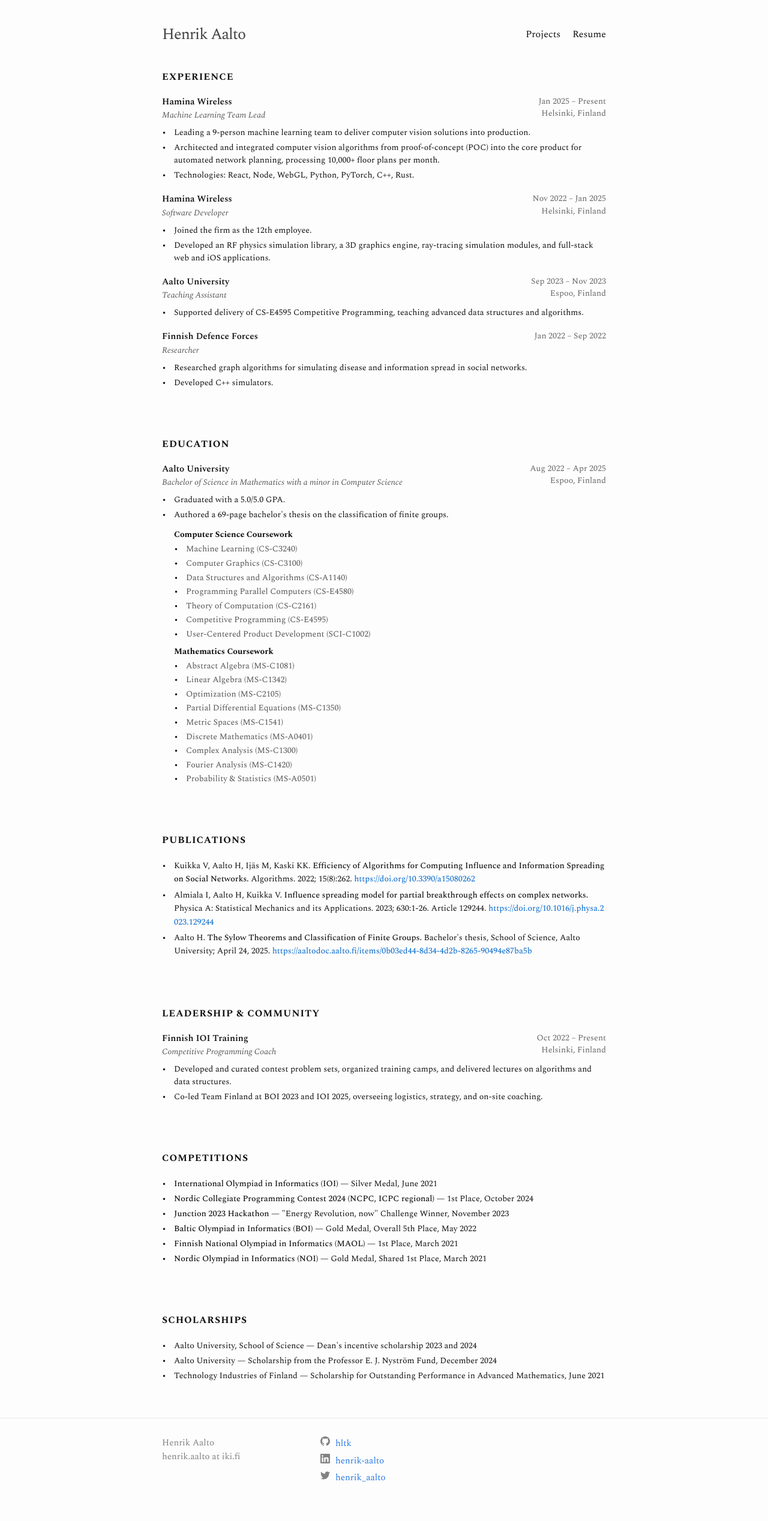
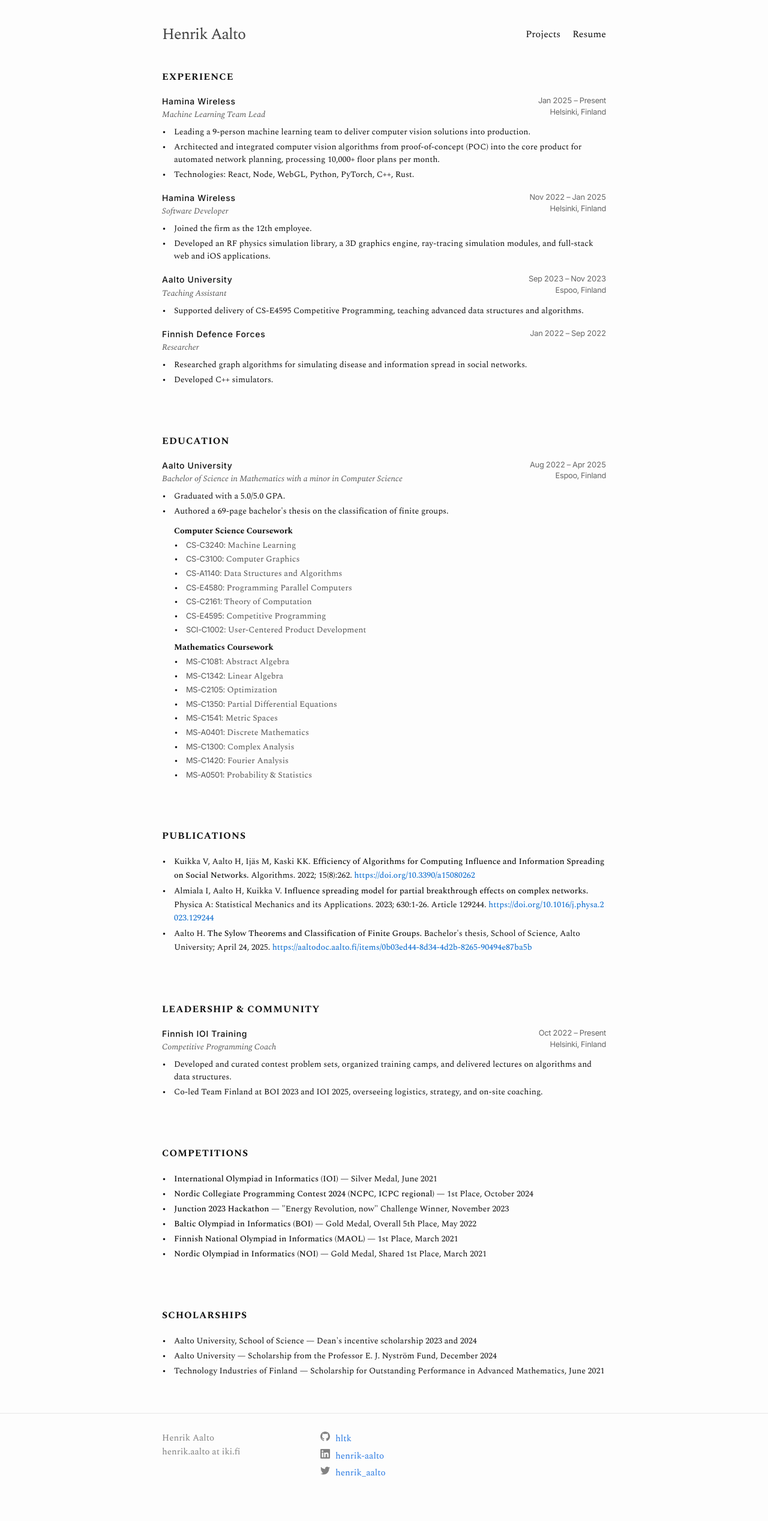
Before and after one commit to hltk/hltk.github.io, a Jekyll site: the page built from resume.md, in a window 1280 px wide. Shown: the whole page at 60% size. Built offline with Jekyll 4.4.1, drawn with Linux system fonts in a browser that asks for light colours.

Commit message:
style: improve resume typography with Inter font
- Add Inter font family for sans-serif elements
- Apply Inter to organization names, locations, and course codes
- Adjust letter-spacing from -0.05em to -0.025em for better readability
- Add tabular-nums for date alignment
- Restructure course listings with styled course codes

```diff
--- a/_includes/head.html
+++ b/_includes/head.html
@@ -5,7 +5,7 @@
   {%- seo -%}
   <link rel="preconnect" href="https://fonts.googleapis.com">
   <link rel="preconnect" href="https://fonts.gstatic.com" crossorigin>
-  <link href="https://fonts.googleapis.com/css2?family=Spectral:ital,wght@0,200;0,300;0,400;0,500;0,600;0,700;0,800;1,200;1,300;1,400;1,500;1,600;1,700;1,800&display=swap" rel="stylesheet">
+  <link href="https://fonts.googleapis.com/css2?family=Inter:ital,opsz,wght@0,14..32,100..900;1,14..32,100..900&family=Spectral:ital,wght@0,200;0,300;0,400;0,500;0,600;0,700;0,800;1,200;1,300;1,400;1,500;1,600;1,700;1,800&display=swap" rel="stylesheet">
   <link rel="stylesheet" href="{{ "/assets/main.css" | relative_url }}">
   {%- if jekyll.environment == 'production' and site.google_analytics -%}
     {%- include google-analytics.html -%}
--- a/_sass/minima.scss
+++ b/_sass/minima.scss
@@ -2,6 +2,7 @@
 
 // Typography
 $base-font-family: "Spectral", Georgia, Cambria, "Times New Roman", Times, serif !default;
+$sans-serif-font-family: "Inter", -apple-system, BlinkMacSystemFont, "Segoe UI", Roboto, "Helvetica Neue", Arial, sans-serif !default;
 $base-font-size:   16px !default;
 $base-font-weight: 400 !default;
 $base-line-height: 1.5 !default;
--- a/assets/main.scss
+++ b/assets/main.scss
@@ -299,7 +299,11 @@ h1, h2, h3, h4, h5, h6 {
   .resume-right {
     flex-shrink: 0;
     text-align: right;
-    font-size: $font-size-sm;
+    font-family: $sans-serif-font-family;
+    font-size: $font-size-sm * 0.92;
+    letter-spacing: -0.025em;
+    font-weight: 400;
+    font-variant-numeric: tabular-nums;
     color: $color-text-tertiary;
     line-height: 1.3;
   }
@@ -307,8 +311,10 @@ h1, h2, h3, h4, h5, h6 {
 
 // Organization/institution name
 .resume-org {
-  font-size: 15px;
-  font-weight: 600;
+  font-family: $sans-serif-font-family;
+  font-size: $font-size-sm;
+  letter-spacing: 0.05em;
+  font-weight: 500;
   margin: 0;
   padding: 0;
   color: $color-text-primary;
@@ -327,7 +333,10 @@ h1, h2, h3, h4, h5, h6 {
 // Location info
 .resume-location {
   display: block;
-  font-size: $font-size-sm;
+  font-family: $sans-serif-font-family;
+  font-size: $font-size-sm * 0.92;
+  letter-spacing: -0.025em;
+  font-weight: 400;
   color: $color-text-tertiary;
   margin-top: 2px;
 }
@@ -367,6 +376,14 @@ h1, h2, h3, h4, h5, h6 {
     color: $color-text-secondary;
     line-height: 1.4;
   }
+}
+
+.course-code {
+  font-family: $sans-serif-font-family;
+  font-size: $font-size-sm * 0.92;
+  letter-spacing: -0.025em;
+  font-weight: 400;
+  color: $color-text-secondary;
 }
 
 // Publications list
--- a/resume.md
+++ b/resume.md
@@ -98,25 +98,25 @@ hide_title: true
       <div class="coursework-section">
         <p class="coursework-title"><strong>Computer Science Coursework</strong></p>
         <ul class="coursework-list">
-          <li>Machine Learning (CS-C3240)</li>
-          <li>Computer Graphics (CS-C3100)</li>
-          <li>Data Structures and Algorithms (CS-A1140)</li>
-          <li>Programming Parallel Computers (CS-E4580)</li>
-          <li>Theory of Computation (CS-C2161)</li>
-          <li>Competitive Programming (CS-E4595)</li>
-          <li>User-Centered Product Development (SCI-C1002)</li>
+          <li><span class="course-code">CS-C3240:</span> Machine Learning</li>
+          <li><span class="course-code">CS-C3100:</span> Computer Graphics</li>
+          <li><span class="course-code">CS-A1140:</span> Data Structures and Algorithms</li>
+          <li><span class="course-code">CS-E4580:</span> Programming Parallel Computers</li>
+          <li><span class="course-code">CS-C2161:</span> Theory of Computation</li>
+          <li><span class="course-code">CS-E4595:</span> Competitive Programming</li>
+          <li><span class="course-code">SCI-C1002:</span> User-Centered Product Development</li>
         </ul>
         <p class="coursework-title"><strong>Mathematics Coursework</strong></p>
         <ul class="coursework-list">
-          <li>Abstract Algebra (MS-C1081)</li>
-          <li>Linear Algebra (MS-C1342)</li>
-          <li>Optimization (MS-C2105)</li>
-          <li>Partial Differential Equations (MS-C1350)</li>
-          <li>Metric Spaces (MS-C1541)</li>
-          <li>Discrete Mathematics (MS-A0401)</li>
-          <li>Complex Analysis (MS-C1300)</li>
-          <li>Fourier Analysis (MS-C1420)</li>
-          <li>Probability & Statistics (MS-A0501)</li>
+          <li><span class="course-code">MS-C1081:</span> Abstract Algebra</li>
+          <li><span class="course-code">MS-C1342:</span> Linear Algebra</li>
+          <li><span class="course-code">MS-C2105:</span> Optimization</li>
+          <li><span class="course-code">MS-C1350:</span> Partial Differential Equations</li>
+          <li><span class="course-code">MS-C1541:</span> Metric Spaces</li>
+          <li><span class="course-code">MS-A0401:</span> Discrete Mathematics</li>
+          <li><span class="course-code">MS-C1300:</span> Complex Analysis</li>
+          <li><span class="course-code">MS-C1420:</span> Fourier Analysis</li>
+          <li><span class="course-code">MS-A0501:</span> Probability & Statistics</li>
         </ul>
       </div>
     </div>
```
